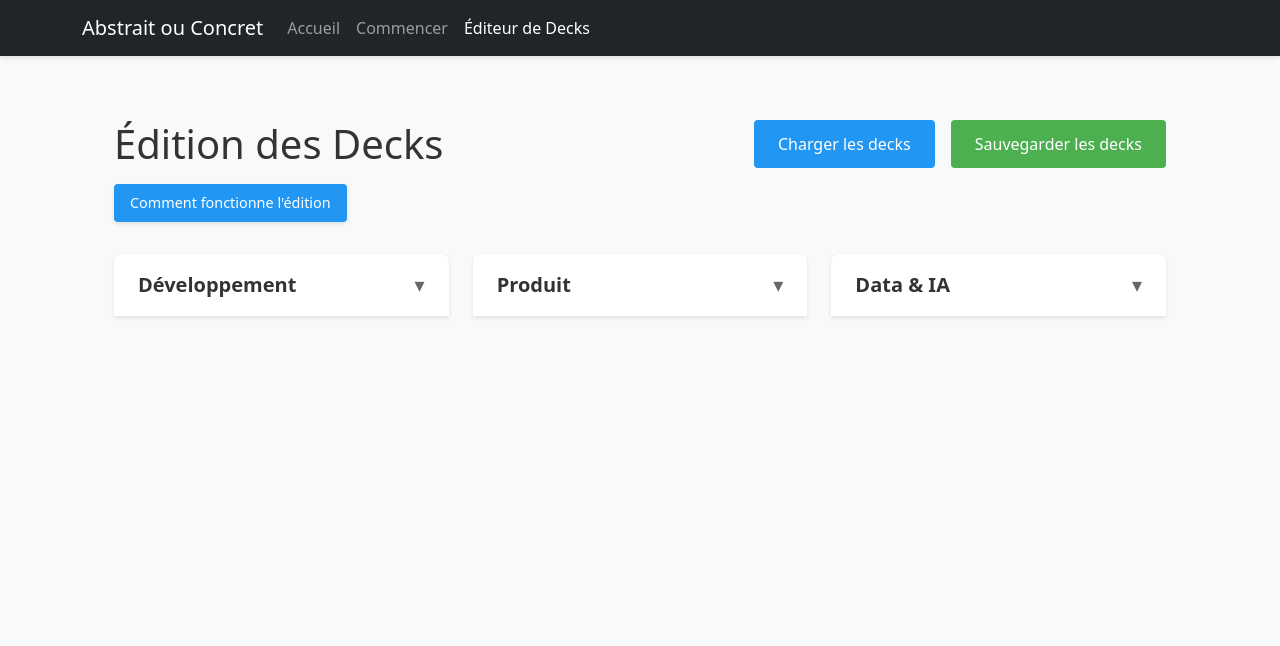
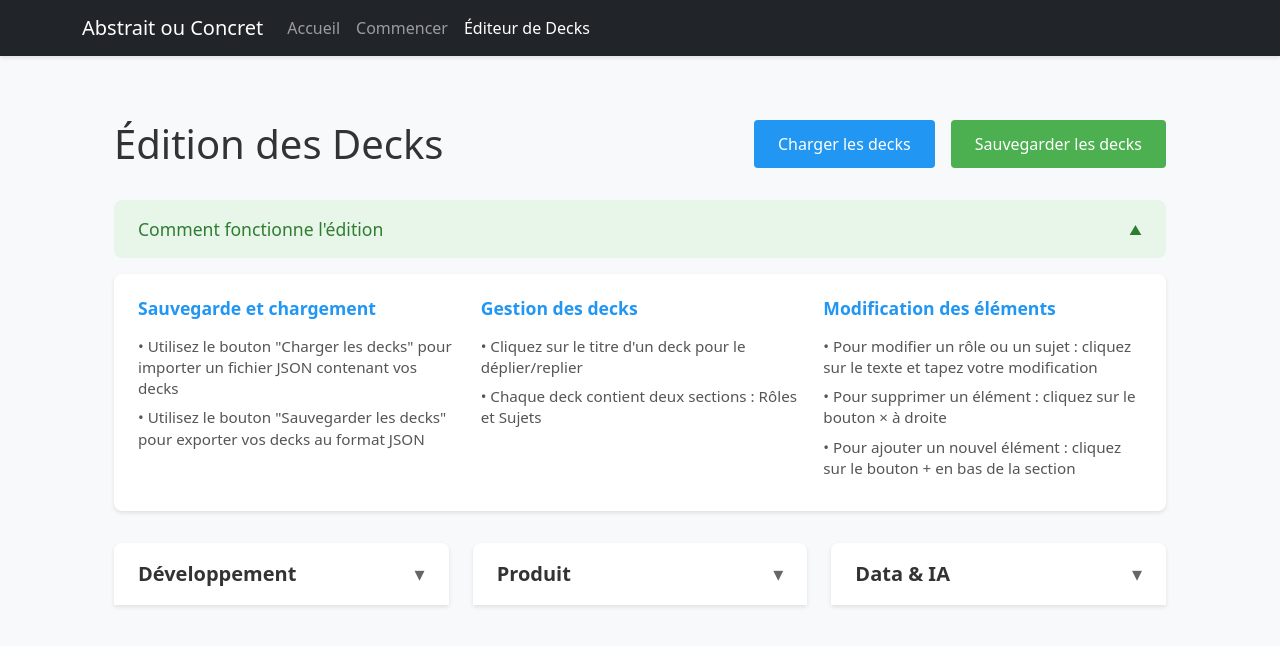
Before and after one commit to loickaczmarek/sg-ab-co-game, an Angular app: page /editor in a window 1280 px wide. Shown: the top 646 px of the page. Built offline with nearby package versions, Linux system fonts and the light colour scheme.

Commit message:
feat: redesign setup

```diff
--- a/src/app/components/deck-editor/deck-editor.component.html
+++ b/src/app/components/deck-editor/deck-editor.component.html
@@ -11,9 +11,15 @@
         </button>
       </div>
     </div>
-    <button class="info-button">
+
+    <div class="info-container">
+      <button class="info-toggle-button" (click)="toggleInfo()">
         Comment fonctionne l'édition
-      <div class="info-tooltip">
+        <span class="chevron" [class.expanded]="isInfoExpanded">▼</span>
+      </button>
+
+      <div class="setup-info" [class.expanded]="isInfoExpanded">
+        <div class="info-content">
           <div class="info-section">
             <h4>Sauvegarde et chargement</h4>
             <p>• Utilisez le bouton "Charger les decks" pour importer un fichier JSON contenant vos decks</p>
@@ -31,7 +37,8 @@
             <p>• Pour ajouter un nouvel élément : cliquez sur le bouton + en bas de la section</p>
           </div>
         </div>
-    </button>
+      </div>
+    </div>
   </div>
 
   <div class="decks-list">
--- a/src/app/components/deck-editor/deck-editor.component.scss
+++ b/src/app/components/deck-editor/deck-editor.component.scss
@@ -7,12 +7,13 @@
     display: flex;
     flex-direction: column;
     gap: 1rem;
-    margin-bottom: 2rem;
+    margin-bottom: 1rem;
 
     .title-section {
       display: flex;
       justify-content: space-between;
       align-items: center;
+      margin-bottom: 1rem;
 
       h1 {
         margin: 0;
@@ -57,71 +58,77 @@
       }
     }
 
-    .info-button {
-      align-self: flex-start;
-      position: relative;
-      background: #2196F3;
-      border: none;
-      cursor: pointer;
-      padding: 0.5rem 1rem;
-      border-radius: 4px;
+    .info-container {
       display: flex;
-      align-items: center;
-      justify-content: center;
-      transition: all 0.2s ease;
-      color: white;
-      font-size: 0.9rem;
-      font-weight: 500;
-      box-shadow: 0 2px 4px rgba(0, 0, 0, 0.1);
+      flex-direction: column;
 
-      &:hover {
-        background-color: #1976D2;
-        transform: translateY(-1px);
-        box-shadow: 0 4px 8px rgba(0, 0, 0, 0.2);
+      .info-toggle-button {
+        display: flex;
+        align-items: center;
+        justify-content: space-between;
+        width: 100%;
+        background: #e8f5e9;
+        color: #2e7d32;
+        border: none;
+        border-radius: 8px;
+        padding: 1rem 1.5rem;
+        font-size: 1.1rem;
+        font-weight: 500;
+        cursor: pointer;
+        margin-bottom: 1rem;
+        transition: all 0.3s ease;
+
+        &:hover {
+          background: #c8e6c9;
+          color: #1b5e20;
+        }
+
+        .chevron {
+          transition: transform 0.3s ease;
+          font-size: 0.8rem;
+
+          &.expanded {
+            transform: rotate(180deg);
+          }
+        }
       }
 
-      .info-tooltip {
-        position: absolute;
-        top: 100%;
-        left: 0;
-        background-color: white;
+      .setup-info {
+        background: white;
         border-radius: 8px;
-        padding: 1rem;
-        box-shadow: 0 2px 8px rgba(0, 0, 0, 0.15);
-        width: 300px;
-        z-index: 1000;
-        display: none;
-        text-align: left;
-        margin-top: 0.5rem;
+        padding: 0;
+        margin-bottom: 1rem;
+        box-shadow: 0 2px 4px rgba(0, 0, 0, 0.1);
+        max-height: 0;
+        overflow: hidden;
+        transition: all 0.3s ease;
 
-        h3 {
-          margin: 0 0 0.75rem 0;
-          color: #333;
-          font-size: 1.1rem;
-          font-weight: 600;
+        &.expanded {
+          max-height: 2000px;
+          padding: 1.5rem;
+        }
+
+        .info-content {
+          display: grid;
+          grid-template-columns: repeat(auto-fit, minmax(250px, 1fr));
+          gap: 1.5rem;
         }
 
         .info-section {
-          margin-bottom: 0.75rem;
-
           h4 {
-            margin: 0 0 0.5rem 0;
-            color: #333;
-            font-size: 0.95rem;
+            color: #2196F3;
+            margin-bottom: 1rem;
+            font-size: 1.1rem;
             font-weight: 600;
           }
 
           p {
-            margin: 0 0 0.25rem 0;
             color: #555;
-            font-size: 0.85rem;
-            line-height: 1.3;
+            margin-bottom: 0.5rem;
+            font-size: 0.95rem;
+            line-height: 1.4;
           }
         }
-      }
-
-      &:hover .info-tooltip {
-        display: block;
       }
     }
   }
--- a/src/app/components/deck-editor/deck-editor.component.ts
+++ b/src/app/components/deck-editor/deck-editor.component.ts
@@ -13,6 +13,7 @@ import { Deck } from '../../models/game.interface';
 export class DeckEditorComponent implements OnInit {
   decks: Deck[] = [];
   expandedDecks: boolean[] = [];
+  isInfoExpanded = true;
   private readonly fileInput: HTMLInputElement | null = null;
 
   constructor(private deckService: DeckService) {
@@ -38,6 +39,10 @@ export class DeckEditorComponent implements OnInit {
 
   toggleDeck(index: number) {
     this.expandedDecks[index] = !this.expandedDecks[index];
+  }
+
+  toggleInfo() {
+    this.isInfoExpanded = !this.isInfoExpanded;
   }
 
   private loadDecks() {
```
Lines whose indentation alone changed are shown as unchanged.
